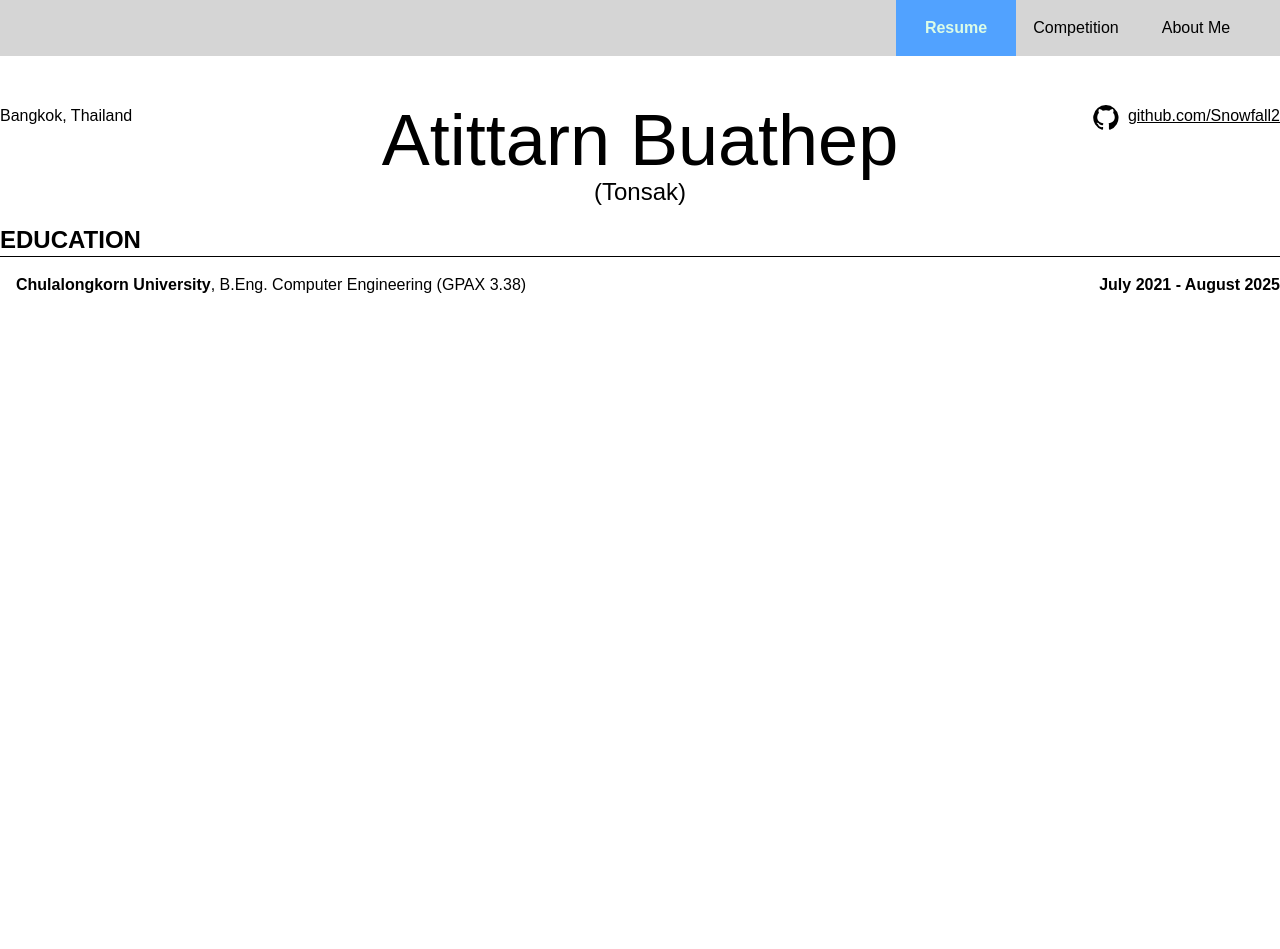
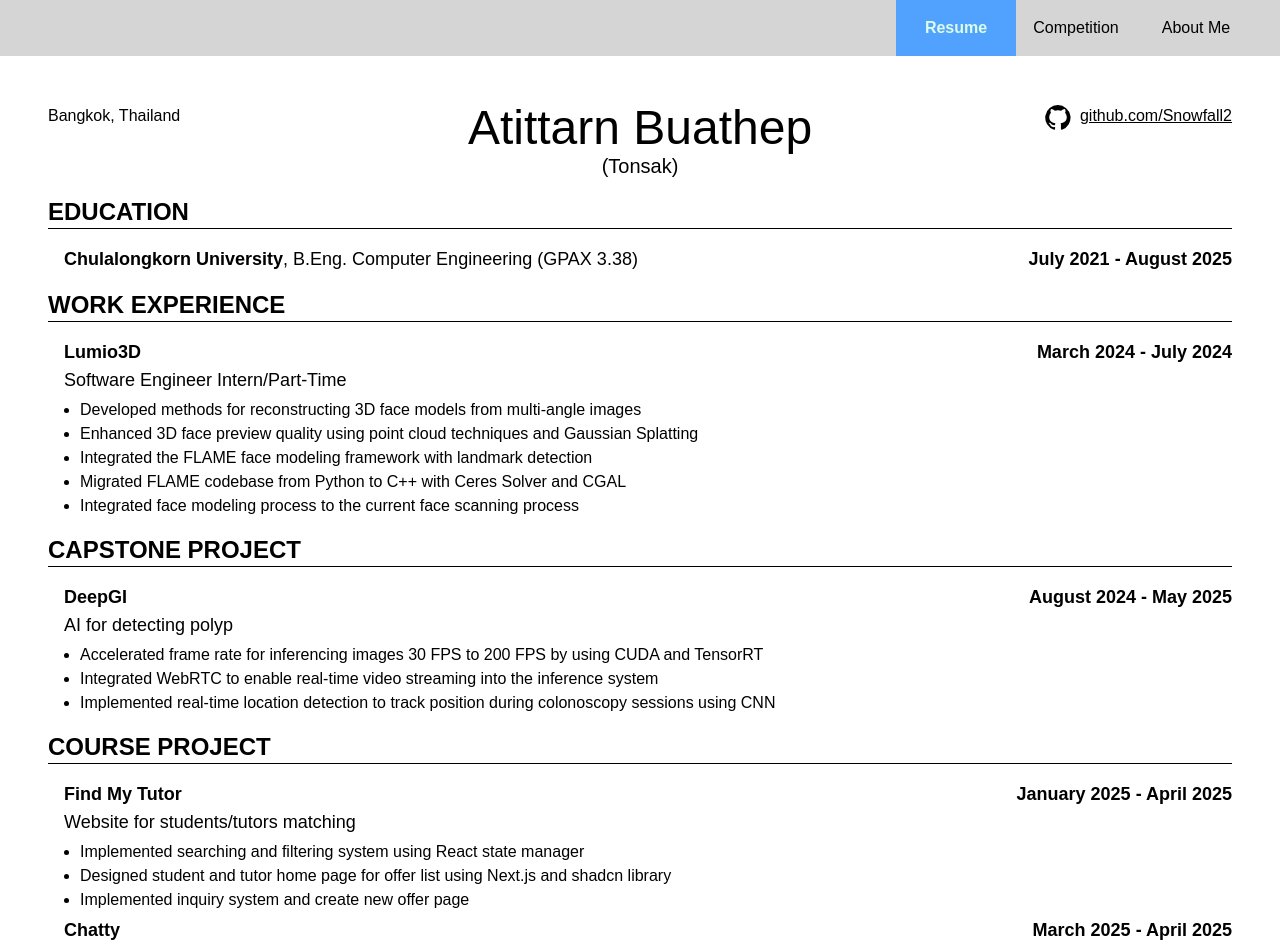
Before and after one commit to Snowfall2/portfolio, a Next.js app: page /resume in a window 1280 px wide. Shown: the top 949 px of the page. Before the commit the page ends 800 px from the top, so only its background shows below. Built offline with nearby package versions, Linux system fonts and the light colour scheme.

Commit message:
Add project details

```diff
--- /dev/null
+++ b/src/components/resume/Capstone.tsx
@@ -0,0 +1,20 @@
+import Header from "./Header";
+import SubHeader from "./SubHeader";
+export default function Capstone() {
+    return (
+        <section>
+            <Header name={"Capstone Project"}/>
+            <ul className="ml-4">
+                <li>
+                    <SubHeader title="DeepGI" desc={"AI for detecting polyp"} beginDate={"August 2024"} endDate={"May 2025"}>
+                        <ul className="ml-4 list-disc my-1">
+                            <li>Accelerated frame rate for inferencing images 30 FPS to 200 FPS by using CUDA and TensorRT</li>
+                            <li>Integrated WebRTC to enable real-time video streaming into the inference system</li>
+                            <li>Implemented real-time location detection to track position during colonoscopy sessions using CNN</li>
+                        </ul>
+                    </SubHeader>
+                </li>
+            </ul>
+        </section>
+    )
+}
--- /dev/null
+++ b/src/components/resume/CourseProject.tsx
@@ -0,0 +1,29 @@
+import Header from "./Header";
+import SubHeader from "./SubHeader";
+export default function CourseProject() {
+    return (
+        <section>
+            <Header name={"Course Project"}/>
+            <ul className="ml-4">
+                <li>
+                    <SubHeader title="Find My Tutor" desc={"Website for students/tutors matching"} beginDate={"January 2025"} endDate={"April 2025"}>
+                        <ul className="ml-4 list-disc my-1">
+                            <li>Implemented searching and filtering system using React state manager</li>
+                            <li>Designed student and tutor home page for offer list using Next.js and shadcn library</li>
+                            <li>Implemented inquiry system and create new offer page</li>
+                        </ul>
+                    </SubHeader>
+                </li>
+                <li>
+                    <SubHeader title="Chatty" desc={"Website for group chat"} beginDate={"March 2025"} endDate={"April 2025"}>
+                        <ul className="ml-4 list-disc my-1">
+                            <li>Designed kick user from group chat interface using Next.js</li>
+                            <li>Implemented logout and delete account</li>
+                            <li>Devised a way to check online users by using socket programming </li>
+                        </ul>
+                    </SubHeader>
+                </li>
+            </ul>
+        </section>
+    )
+}
--- a/src/components/resume/Education.tsx
+++ b/src/components/resume/Education.tsx
@@ -1,5 +1,3 @@
-'use client'
-import Link from "next/link";
 import Header from "./Header";
 export default function Education() {
 
@@ -8,8 +6,8 @@ export default function Education() {
             <Header name={"Education"}/>
             <ul className="ml-4">
                 <li>
-                    <div className="flex justify-between">
-                        <p><b>Chulalongkorn University</b>, B.Eng. Computer Engineering (GPAX 3.38)</p>
+                    <div className="flex justify-between text-lg">
+                        <p ><b>Chulalongkorn University</b>, B.Eng. Computer Engineering (GPAX 3.38)</p>
                         <p className="font-bold">July 2021 - August 2025</p>
                     </div>
                 </li>
--- a/src/components/resume/ResumeDisplay.tsx
+++ b/src/components/resume/ResumeDisplay.tsx
@@ -1,21 +1,22 @@
-'use client'
 import Link from "next/link";
-import { usePathname } from "next/navigation";
-import { useEffect, useState } from "react"
 import Education from "./Education";
+import WorkExperience from "./WorkExperience";
+import Capstone from "./Capstone";
+import CourseProject from "./CourseProject";
+import SubHeader from "./SubHeader";
 export default function ResumeDisplay() {
 
     return (
-        <main className="resume md:mx-auto md:m-8 max-w-7xl">
+        <main className="mx-auto w-[calc(100%-96px)] max-w-7xl">
             <div className="flex flex-col md:flex-row justify-between mt-12">
                 <div className="flex-1 w-48">
                     Bangkok, Thailand
                 </div>
                 <div className="order-first md:order-none flex flex-col items-center text-center">
-                    <h2 className="md:text-7xl text-4xl">
+                    <h2 className="md:text-5xl text-3xl">
                         Atittarn Buathep
                     </h2>
-                    <span className="text-2xl">(Tonsak)</span>
+                    <span className="text-xl">(Tonsak)</span>
                 </div>
                 <div className="flex-1 w-48 text-left md:text-right items-end justify-self-end">
                     <Link href="https://github.com/Snowfall2">
@@ -29,6 +30,9 @@ export default function ResumeDisplay() {
                 </div>
             </div>
             <Education/>
+            <WorkExperience />
+            <Capstone />
+            <CourseProject />
         </main>
     )
 }
--- a/src/components/resume/SubHeader.tsx
+++ b/src/components/resume/SubHeader.tsx
@@ -1,15 +1,16 @@
-import Header from "./Header";
-export default function Education({title, beginDate, endDate}:
-    {title:string, beginDate:string | null, endDate:string | null}
+export default function SubHeader({title, beginDate, endDate, desc, children}:
+    {title:string, beginDate:string | null, endDate:string | null, desc: string | null, children: React.ReactNode}
 ) {
 
     return (
         <>
-            <div className="flex justify-between">
+            <div className="flex justify-between text-lg">
                 <p><b>{title}</b></p>
                 {beginDate && endDate && <p className="font-bold">{beginDate} - {endDate}</p>}
-                {beginDate && <p className="font-bold">{beginDate}</p>}
+                {beginDate && !endDate && <p className="font-bold">{beginDate}</p>}
             </div>
+            <div className="text-lg">{desc}</div>
+            {children}
         </>
     )
 }
--- /dev/null
+++ b/src/components/resume/WorkExperience.tsx
@@ -0,0 +1,23 @@
+import Header from "./Header";
+import SubHeader from "./SubHeader";
+export default function WorkExperience() {
+    return (
+        <section>
+            <Header name={"Work Experience"}/>
+            <ul className="ml-4">
+                <li>
+                    <SubHeader title="Lumio3D" beginDate={"March 2024"} endDate={"July 2024"} desc={"Software Engineer Intern/Part-Time"}>
+
+                        <ul className="ml-4 list-disc my-1">
+                            <li>Developed methods for reconstructing 3D face models from multi-angle images</li>
+                            <li>Enhanced 3D face preview quality using point cloud techniques and Gaussian Splatting</li>
+                            <li>Integrated the FLAME face modeling framework with landmark detection</li>
+                            <li>Migrated FLAME codebase from Python to C++ with Ceres Solver and CGAL</li>
+                            <li>Integrated face modeling process to the current face scanning process</li>
+                        </ul>
+                    </SubHeader>
+                </li>
+            </ul>
+        </section>
+    )
+}
```
